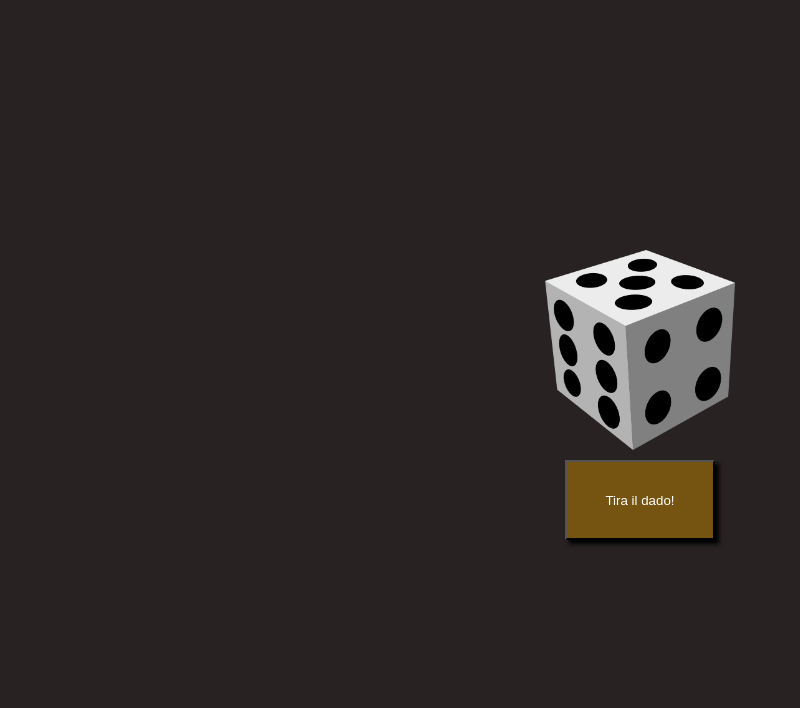
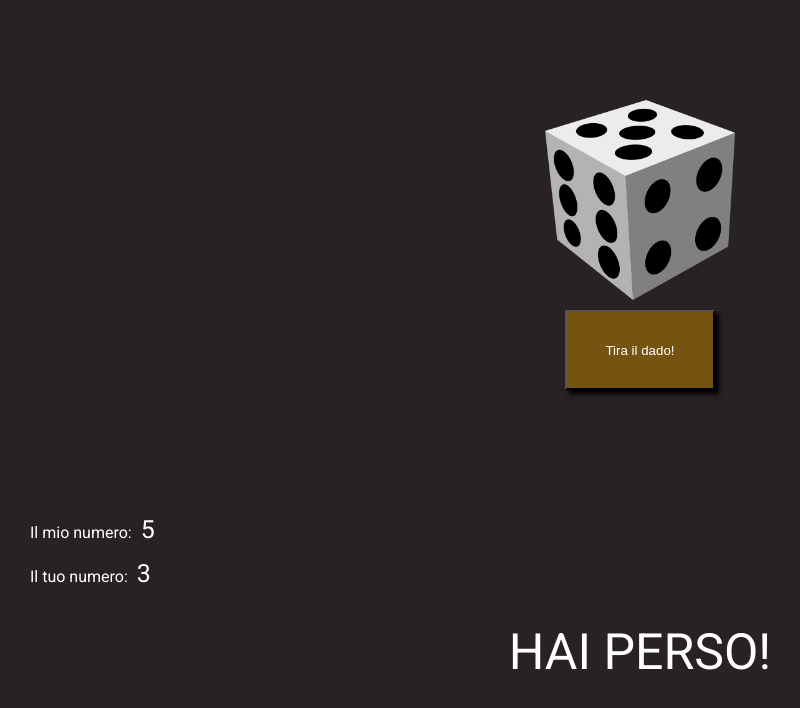
Before and after one commit to mrc-bsllt/js-mail-dadi, a plain HTML site: page dadi/index.html in a window 1280 px wide. Both pictures are taken after a click on the button "Tira il dado!". Shown: the whole page, without its empty margins (0-800 px from the left). Drawn offline with Linux system fonts and the light colour scheme.

Commit message:
completato esercizio dadi

```diff
--- a/dadi/css/style.css
+++ b/dadi/css/style.css
@@ -5,11 +5,12 @@
 }
 body {
   background-color: #282222;
+  color: #ffffff;
   font-family: 'Roboto', sans-serif;
 }
 
 #block {
-  height: 100vh;
+  height: 500px;
   display: flex;
   flex-direction: column;
   justify-content: center;
@@ -36,3 +37,24 @@ body {
 .btn:focus {
   outline: none;
 }
+
+#text {
+  padding: 0 30px;
+}
+#text > p {
+  margin: 15px 0;
+}
+#pc-number,
+#user-number {
+  margin-left: 5px;
+  font-size: 25px;
+}
+
+#result {
+  width: 80%;
+  padding: 20px 0;
+  margin: auto;
+  text-align: center;
+  font-size: 50px;
+  text-transform: uppercase;
+}
--- a/dadi/index.html
+++ b/dadi/index.html
@@ -14,6 +14,15 @@
     <div class="image"></div>
     <button class="btn" onclick="myFunction()" type="button" name="button">Tira il dado!</button>
   </div>
+  <div id="text">
+    <p>
+      Il mio numero: <span id="pc-number"></span>
+    </p>
+    <p>
+      Il tuo numero: <span id="user-number"></span>
+    </p>
+  </div>
+  <div id="result"></div>
   <script src="js/script.js" charset="utf-8"></script>
 
   </body>
--- a/dadi/js/script.js
+++ b/dadi/js/script.js
@@ -3,28 +3,31 @@
 // giocatore sia per il compute. Stabilire il
 // vincitore, in base a chi fa il punteggio più alto.
 
-
-
-
 function myFunction() {
 
   // genero un numero casuale del computer
   var randonNumberComputer = Math.floor((Math.random() * 6) + 1);
-  console.log(randonNumberComputer);
+  document.getElementById('pc-number').innerHTML = randonNumberComputer;
 
   // genero un numero casuale dell' utente
   var randonNumberUser = Math.floor((Math.random() * 6) + 1);
-  console.log(randonNumberUser);
+  document.getElementById('user-number').innerHTML = randonNumberUser;
+
+  var messaggio = "";
 
   if (randonNumberComputer > randonNumberUser) {
     // cosa succede quando il numero del computer è più alto di quello utente
-    console.log("Hai Perso!");
+    messaggio = "Hai Perso!";
+    document.getElementById('result').innerHTML = messaggio;
   } else if (randonNumberComputer < randonNumberUser) {
     // cosa succede quando il numero del computer è più basso di quello utente
-    console.log("Hai Vinto!");
+    messaggio = "Hai Vinto!";
+    document.getElementById('result').innerHTML = messaggio;
   } else {
     // cosa succede quando il numero del computer è uguale a quello utente
-    console.log("Pari, ritira il dado!");
+    messaggio = "Pari, ritira il dado!";
+    document.getElementById('result').innerHTML = messaggio;
+
   }
 
 }
```
